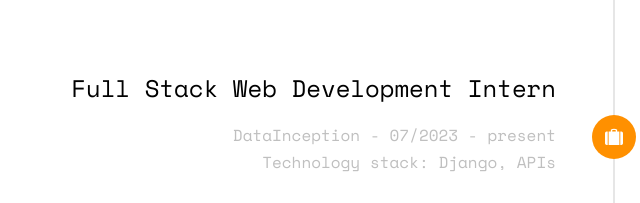
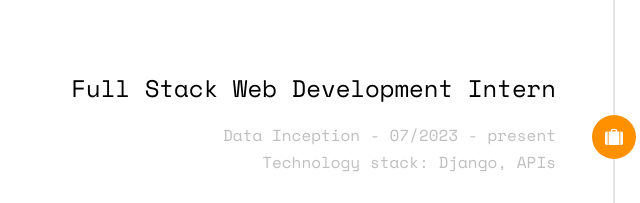
Before and after one commit to SudhanshuTarale/portfolio-website, a plain HTML site: page index.html in a window 1280 px wide. Shown: the part 3260-3463 px from the top of the page, 27-667 px from the left. Drawn offline with nearby package versions, Linux system fonts and the light colour scheme; some packages are replaced by stand-ins of ours; no server answers; files whose address does not match are found by name.

Commit message:
changes to company name

```diff
--- a/index.html
+++ b/index.html
@@ -162,7 +162,7 @@
 							<div class="timeline-panel">
 								<div class="timeline-heading">
 									<h3 class="timeline-title">Full Stack Web Development Intern</h3>
-									<span class="company">DataInception - 07/2023 - present<p>Technology stack: Django, APIs</p></span>
+									<span class="company">Data Inception - 07/2023 - present<p>Technology stack: Django, APIs</p></span>
 								</div>
 								<div class="timeline-body">
 									<p>Developed a responsive dashboard that vizualizes data that is being pulled from images. Made resuable components for header, footer, forms, login and other pages.</p>
```
